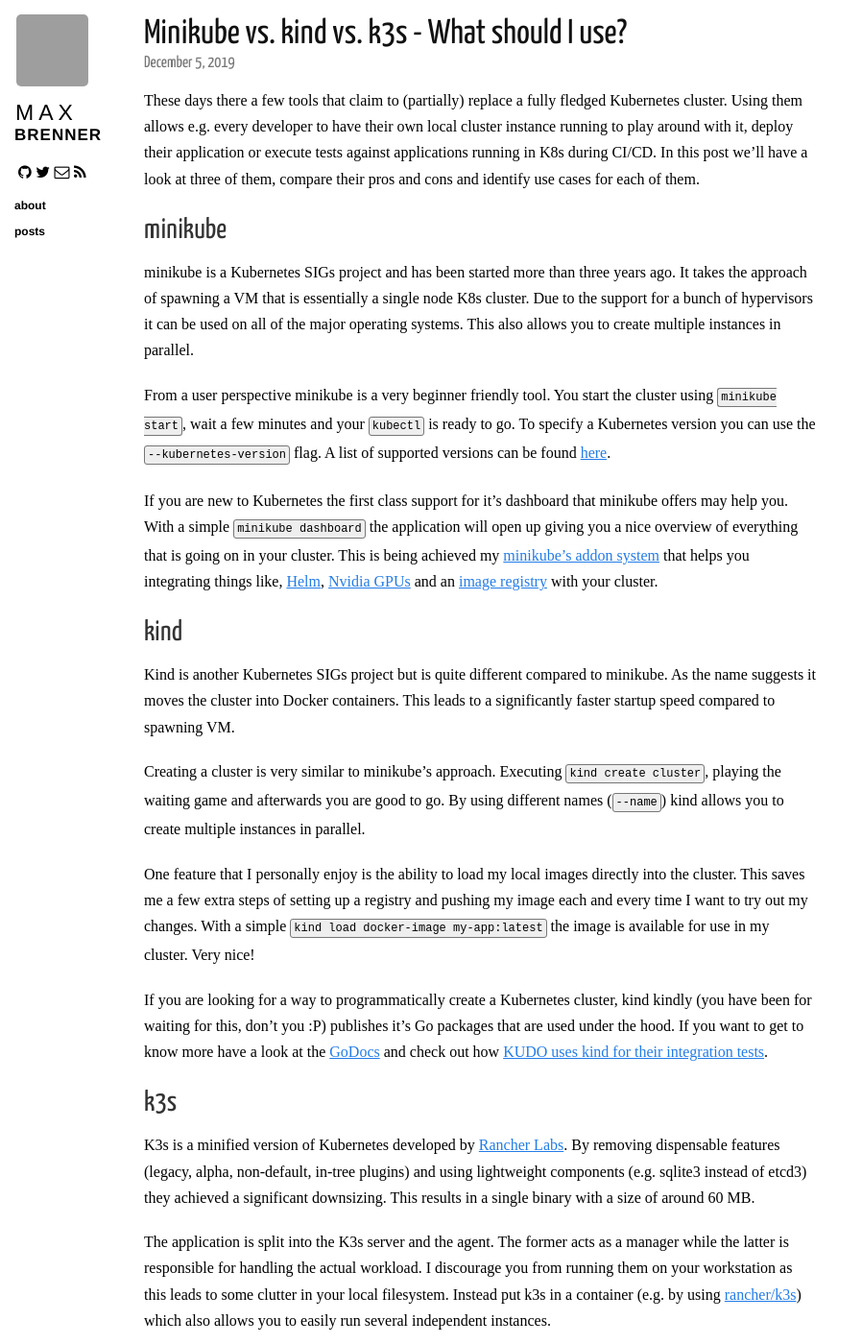
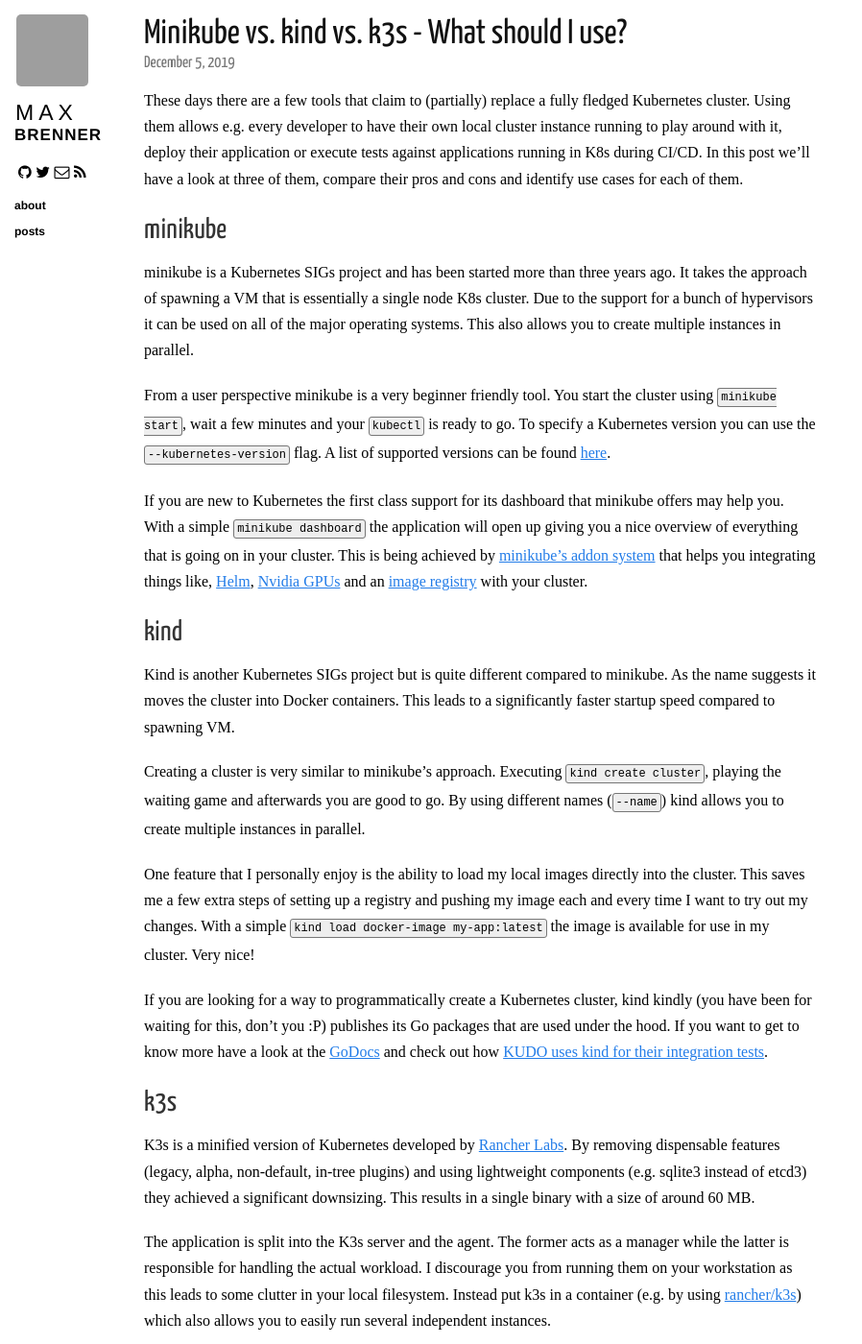
Before and after one commit to brennerm/brennerm.github.io, a Jekyll site: the page built from _posts/k3s-vs-minikube-vs-kind/2019-12-05-minikube-vs-kind-vs-k3s.md, in a window 1280 px wide and 1400 px high. Shown: the whole window at 96% size, without its empty margins (0-898 px from the left). Built offline with Jekyll 4.4.1, drawn with Linux system fonts in a browser that asks for light colours; nearby versions of some CDN libraries; Markdown is read by kramdown in place of the engine named in the settings; comment, search, counter and statistics services are not loaded; grey boxes are pictures that could not be loaded.

Commit message:
fix mistakes

```diff
--- a/_posts/k3s-vs-minikube-vs-kind/2019-12-05-minikube-vs-kind-vs-k3s.md
+++ b/_posts/k3s-vs-minikube-vs-kind/2019-12-05-minikube-vs-kind-vs-k3s.md
@@ -4,7 +4,7 @@
 category: posts
 draft: false
 ---
-These days there a few tools that claim to (partially) replace a fully fledged Kubernetes cluster. Using them allows e.g. every developer to have their own local cluster instance running to play around with it, deploy their application or execute tests against applications running in K8s during CI/CD. In this post we'll have a look at three of them, compare their pros and cons and identify use cases for each of them.
+These days there are a few tools that claim to (partially) replace a fully fledged Kubernetes cluster. Using them allows e.g. every developer to have their own local cluster instance running to play around with it, deploy their application or execute tests against applications running in K8s during CI/CD. In this post we'll have a look at three of them, compare their pros and cons and identify use cases for each of them.
 
 ## minikube
 
@@ -12,7 +12,7 @@
 
 From a user perspective minikube is a very beginner friendly tool. You start the cluster using `minikube start`, wait a few minutes and your `kubectl` is ready to go. To specify a Kubernetes version you can use the `--kubernetes-version` flag. A list of supported versions can be found [here](https://minikube.sigs.k8s.io/docs/reference/configuration/kubernetes/).
 
-If you are new to Kubernetes the first class support for it's dashboard that minikube offers may help you. With a simple `minikube dashboard` the application will open up giving you a nice overview of everything that is going on in your cluster. This is being achieved my [minikube's addon system](https://minikube.sigs.k8s.io/docs/tasks/addons/) that helps you integrating things like, [Helm](https://helm.sh/), [Nvidia GPUs](https://developer.nvidia.com/kubernetes-gpu) and an [image registry](https://docs.docker.com/registry/) with your cluster.
+If you are new to Kubernetes the first class support for its dashboard that minikube offers may help you. With a simple `minikube dashboard` the application will open up giving you a nice overview of everything that is going on in your cluster. This is being achieved by [minikube's addon system](https://minikube.sigs.k8s.io/docs/tasks/addons/) that helps you integrating things like, [Helm](https://helm.sh/), [Nvidia GPUs](https://developer.nvidia.com/kubernetes-gpu) and an [image registry](https://docs.docker.com/registry/) with your cluster.
 
 ## kind
 
@@ -22,7 +22,7 @@
 
 One feature that I personally enjoy is the ability to load my local images directly into the cluster. This saves me a few extra steps of setting up a registry and pushing my image each and every time I want to try out my changes. With a simple `kind load docker-image my-app:latest` the image is available for use in my cluster. Very nice!
 
-If you are looking for a way to programmatically create a Kubernetes cluster, kind kindly (you have been for waiting for this, don't you :P) publishes it's Go packages that are used under the hood. If you want to get to know more have a look at the [GoDocs](https://godoc.org/sigs.k8s.io/kind/pkg/cluster) and check out how [KUDO uses kind for their integration tests](https://github.com/kudobuilder/kudo/blob/f7b09025f5c2faf5492624facc1dc4c5c7a5ccad/pkg/test/harness.go#L105).
+If you are looking for a way to programmatically create a Kubernetes cluster, kind kindly (you have been for waiting for this, don't you :P) publishes its Go packages that are used under the hood. If you want to get to know more have a look at the [GoDocs](https://godoc.org/sigs.k8s.io/kind/pkg/cluster) and check out how [KUDO uses kind for their integration tests](https://github.com/kudobuilder/kudo/blob/f7b09025f5c2faf5492624facc1dc4c5c7a5ccad/pkg/test/harness.go#L105).
 
 ## k3s
 
```
